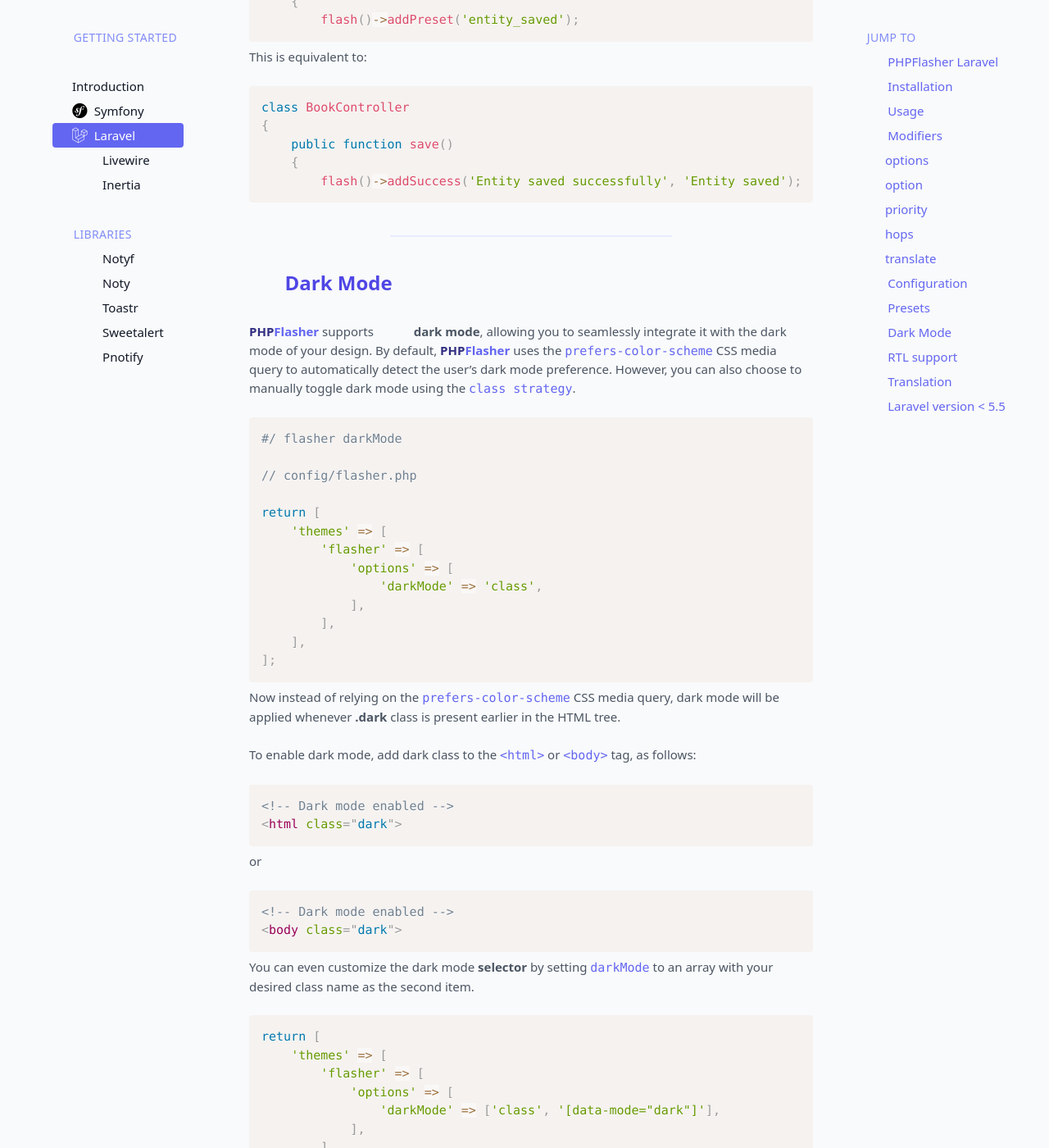
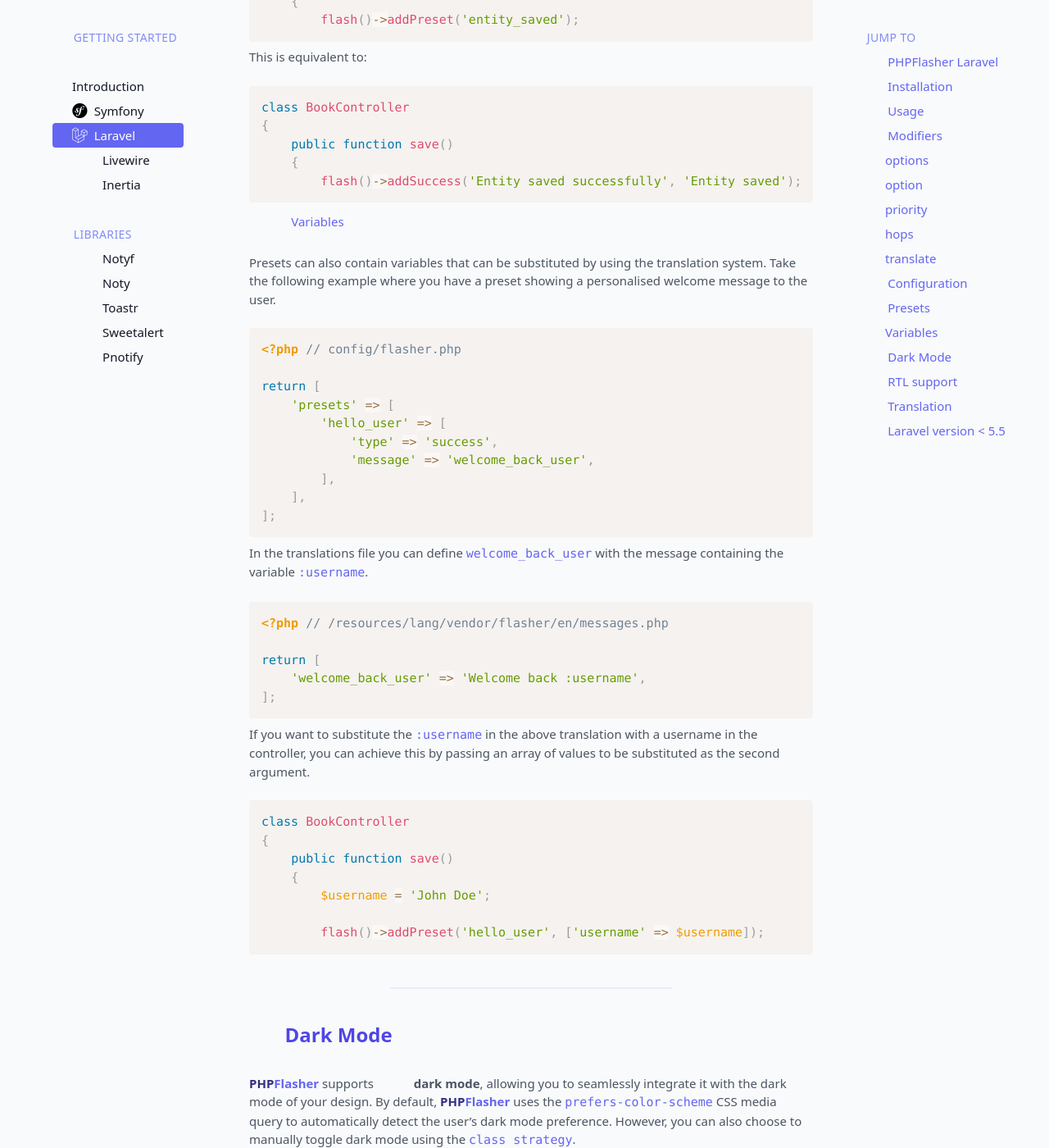
Before and after one commit to php-flasher/php-flasher.github.io, a Jekyll site: the page built from docs/laravel.md, in a window 1280 px wide and 1400 px high, scrolled down 12384 px. Shown: the whole window at 82% size. Built offline with Jekyll 4.4.1, drawn with Linux system fonts in a browser that asks for light colours; nearby versions of some CDN libraries; some web fonts are replaced; comment, search, counter and statistics services are not loaded.

Commit message:
Updated preset sections with variable substition example

````diff
--- a/docs/laravel.md
+++ b/docs/laravel.md
@@ -284,6 +284,45 @@
     public function save()
     {
         flash()->add{{ type | capitalize }}('{{ message }}', '{{ title }}');
+```
+
+<p id="preset-variables"><a href="#preset-variables" class="anchor"><i class="fa-duotone fa-link"></i> Variables</a></p>
+
+Presets can also contain variables that can be substituted by using the translation system. Take the following example where you have a preset showing a personalised welcome message to the user.
+
+```php
+<?php // config/flasher.php
+
+return [
+    'presets' => [
+        'hello_user' => [
+            'type' => '{{ type }}',
+            'message' => 'welcome_back_user',
+        ],
+    ],
+];
+```
+
+In the translations file you can define `welcome_back_user` with the message containing the variable `:username`.
+
+```php
+<?php // /resources/lang/vendor/flasher/en/messages.php
+
+return [
+    'welcome_back_user' => 'Welcome back :username',
+];
+```
+
+If you want to substitute the `:username` in the above translation with a username in the controller, you can achieve this by passing an array of values to be substituted as the second argument.
+
+```php
+class BookController
+{
+    public function save()
+    {
+        $username = 'John Doe';
+
+        flash()->addPreset('hello_user', ['username' => $username]);
 ```
 
 ---
````
Also changed, not shown: docs/symfony.md (+34 -0 lines).
